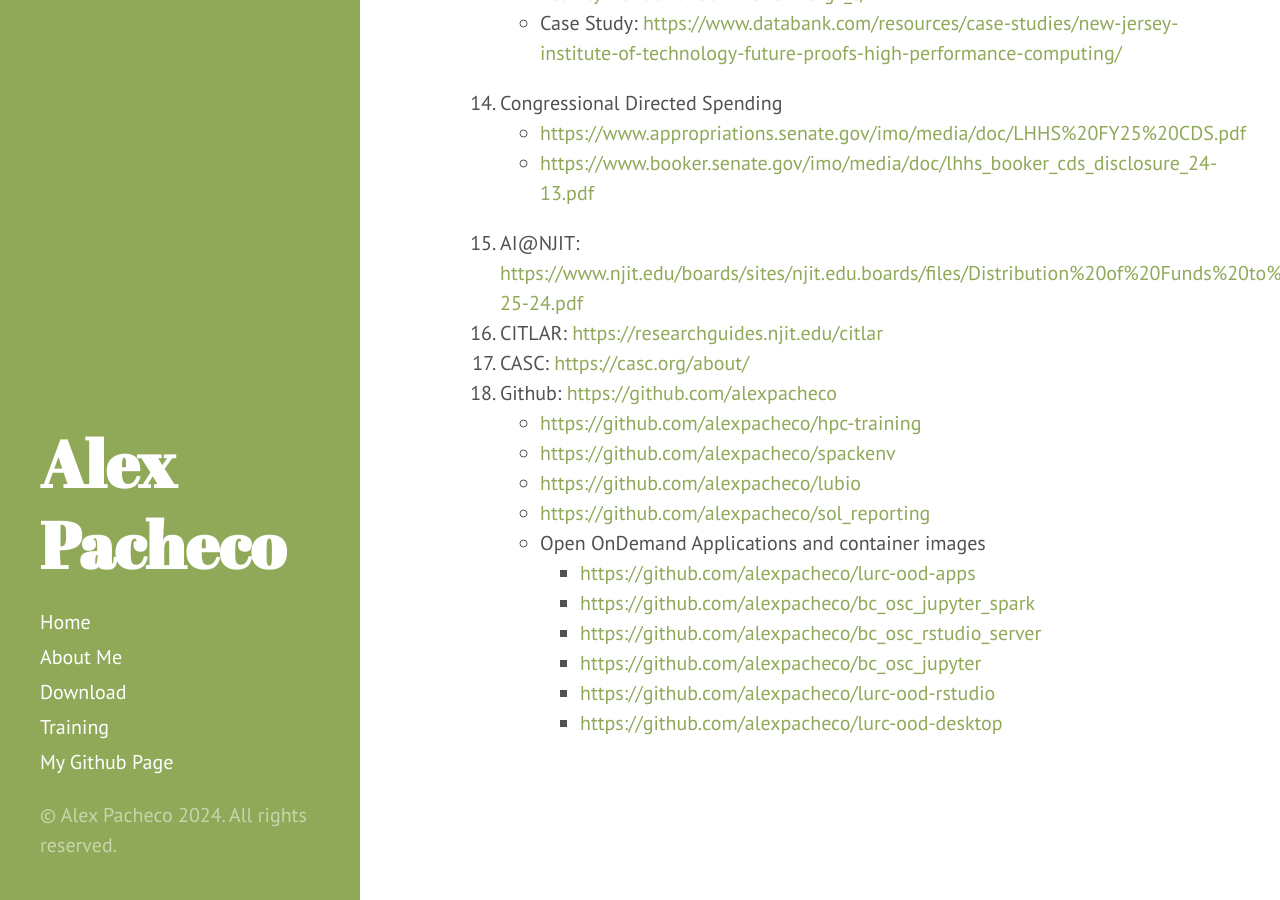
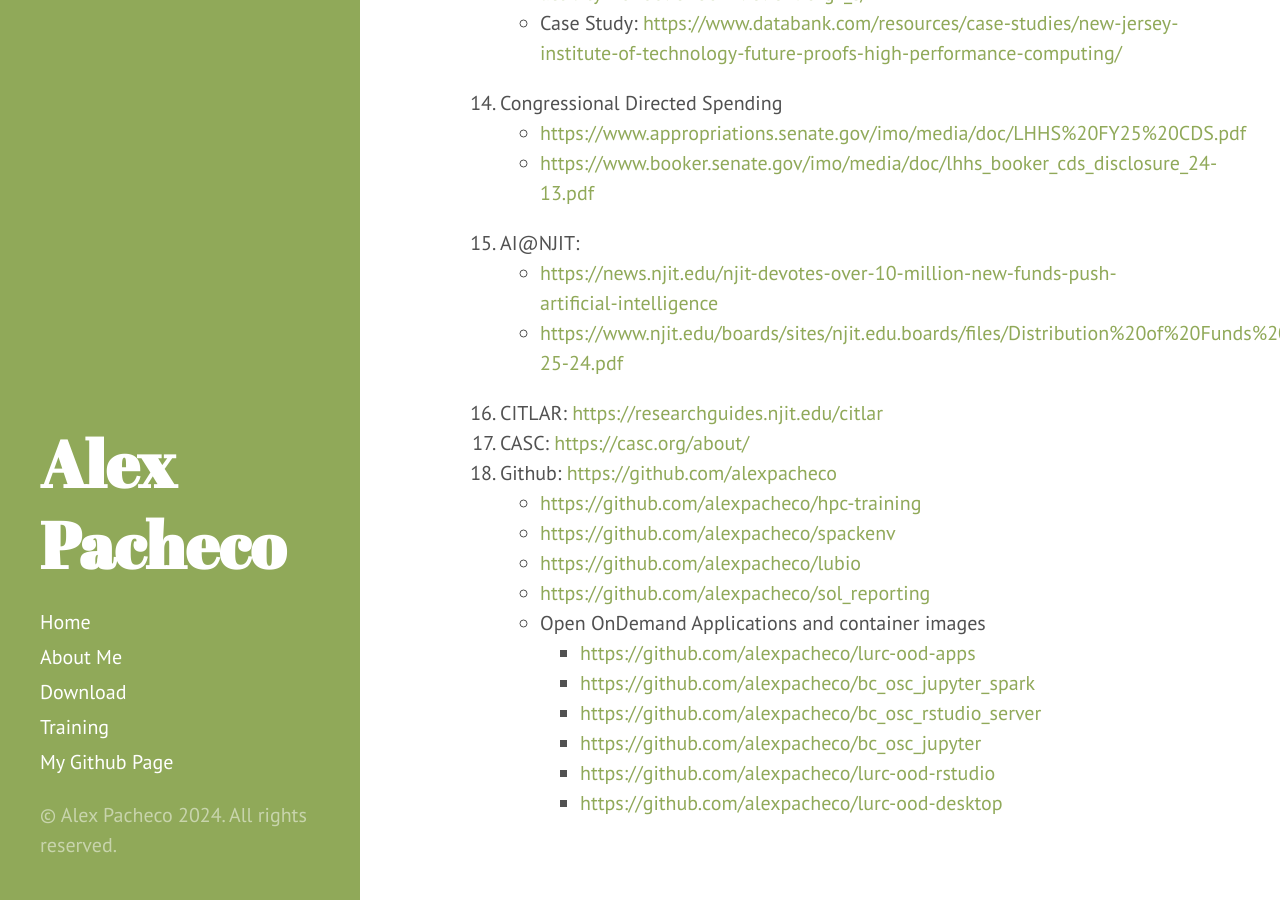
Before and after one commit to alexpacheco/alexpacheco.github.io, a Jekyll site: the page built from 485links.md, in a window 1280 px wide and 900 px high, scrolled down 2262 px. Built offline with Jekyll 4.4.1, drawn with Linux system fonts in a browser that asks for light colours; our own code applies the rules of GitHub Pages for plain Markdown files; some of the changed lines change nothing that is shown.

Commit message:
Update 485links.md

```diff
--- a/485links.md
+++ b/485links.md
@@ -44,10 +44,12 @@
 14. Congressional Directed Spending
     - [https://www.appropriations.senate.gov/imo/media/doc/LHHS%20FY25%20CDS.pdf](https://www.appropriations.senate.gov/imo/media/doc/LHHS%20FY25%20CDS.pdf)
     - [https://www.booker.senate.gov/imo/media/doc/lhhs_booker_cds_disclosure_24-13.pdf](https://www.booker.senate.gov/imo/media/doc/lhhs_booker_cds_disclosure_24-13.pdf)
-15. AI@NJIT: [https://www.njit.edu/boards/sites/njit.edu.boards/files/Distribution%20of%20Funds%20to%20Support%20AI%20%40%20NJIT%207-25-24.pdf](https://www.njit.edu/boards/sites/njit.edu.boards/files/Distribution%20of%20Funds%20to%20Support%20AI%20%40%20NJIT%207-25-24.pdf)
-16. CITLAR: [https://researchguides.njit.edu/citlar](https://researchguides.njit.edu/citlar)
-17. CASC: [https://casc.org/about/](https://casc.org/about/)
-18. Github: [https://github.com/alexpacheco](https://github.com/alexpacheco)
+15. AI@NJIT:
+    - [https://news.njit.edu/njit-devotes-over-10-million-new-funds-push-artificial-intelligence](https://news.njit.edu/njit-devotes-over-10-million-new-funds-push-artificial-intelligence)
+    - [https://www.njit.edu/boards/sites/njit.edu.boards/files/Distribution%20of%20Funds%20to%20Support%20AI%20%40%20NJIT%207-25-24.pdf](https://www.njit.edu/boards/sites/njit.edu.boards/files/Distribution%20of%20Funds%20to%20Support%20AI%20%40%20NJIT%207-25-24.pdf)
+17. CITLAR: [https://researchguides.njit.edu/citlar](https://researchguides.njit.edu/citlar)
+18. CASC: [https://casc.org/about/](https://casc.org/about/)
+19. Github: [https://github.com/alexpacheco](https://github.com/alexpacheco)
     - [https://github.com/alexpacheco/hpc-training](https://github.com/alexpacheco/hpc-training)
     - [https://github.com/alexpacheco/spackenv](https://github.com/alexpacheco/spackenv)
     - [https://github.com/alexpacheco/lubio](https://github.com/alexpacheco/lubio)
```
